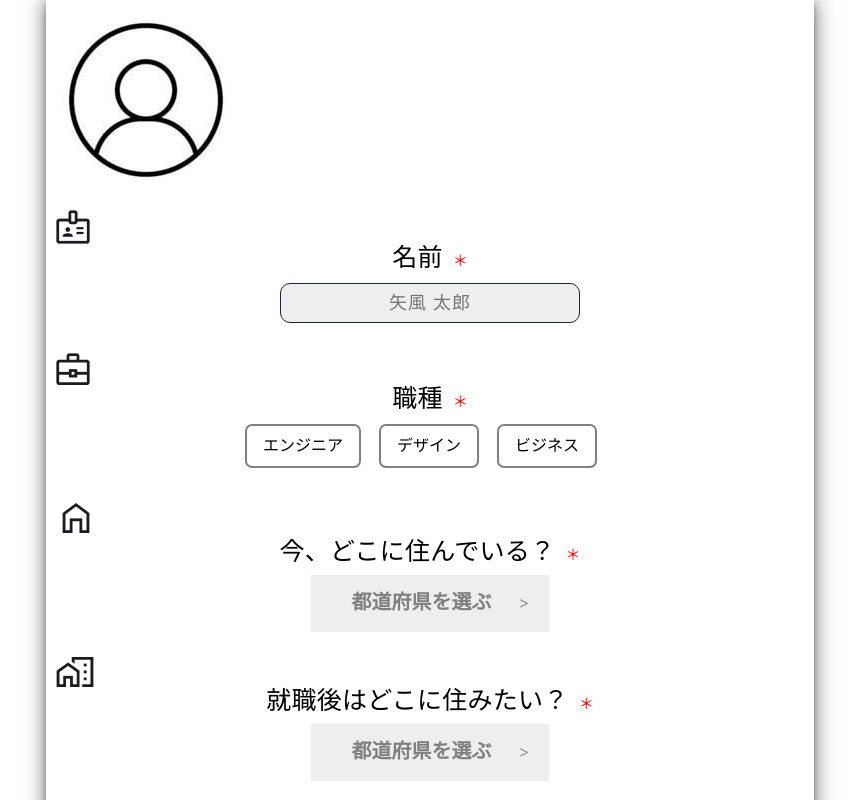
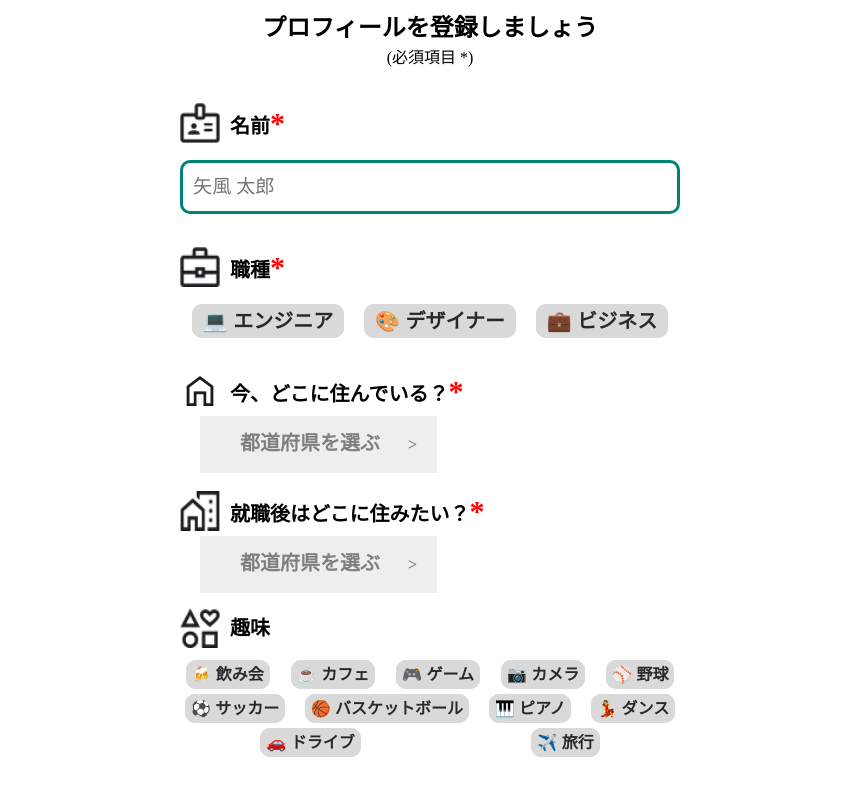
Before and after one commit to ExpectBonus/doko-yahoo, a Vue app in the folder front/: page /profile in a window 1280 px wide. Shown: the top 800 px of the page, without its empty margins (210-1069 px from the left). Built offline with nearby package versions, Linux system fonts and the light colour scheme.

Commit message:
fix: レイアウト修正中...

```diff
--- a/front/src/components/JobSelector.vue
+++ b/front/src/components/JobSelector.vue
@@ -1,6 +1,6 @@
 <template>
 	<div id="jobs-selector">
-    <div v-for="(job, index) in jobs_list" class="job" :key="index">
+		<div v-for="(job, index) in showJobsList" class="job" :key="index">
 			<input
 				:id="'job' + index"
 				v-model="selectedJobName"
@@ -18,9 +18,15 @@
 <script>
 	export default {
 		name: "JobSelector",
+		props: {
+			includeAll: {
+				type: Boolean,
+				default: true,
+			},
+		},
 		data() {
 			return {
-      jobs_list: [
+				jobsList: [
 					{
 						emoji: "🌐",
 						displayName: "ALL",
@@ -45,6 +51,11 @@ export default {
 				selectedJobName: "",
 			};
 		},
+		computed: {
+			showJobsList() {
+				return this.includeAll ? this.jobsList : this.jobsList.slice(1);
+			},
+		},
 		watch: {
 			selectedJobName: function (newValue, oldValue) {
 				this.$emit("selectedJob", newValue);
@@ -58,12 +69,10 @@ export default {
 		font-family: MyFontFamily, sans-serif;
 		position: relative;
 		width: 100%;
-  height: 3rem;
 		display: flex;
 		flex-direction: row;
 		align-items: center;
 		justify-content: space-around;
-  gap: 10px;
 		overflow: auto;
 		padding: 2px;
 	}
@@ -92,13 +101,14 @@ label {
 		width: 100%;
 		height: 100%;
 		text-align: center;
+		font-size: 20px;
 		font-weight: bold;
 		white-space: nowrap;
 		color: #292929;
 		background-color: #d9d9d9;
 		border-radius: 10px;
 		border: 1px solid #d9d9d9;
-  padding: 0.3rem;
+		padding: 5px 10px;
 		transition: all 0.3s ease-out;
 	}
 
@@ -126,18 +136,19 @@ input[type="radio"]:checked + label {
 			U+2692-2697, U+2699, U+269B-269C, U+26A0-26A1, U+26AA-26AB, U+26B0-26B1,
 			U+26BD-26BE, U+26C4-26C5, U+26C8, U+26CE-26CF, U+26D1, U+26D3-26D4,
 			U+26E9-26EA, U+26F0-26F5, U+26F7-26FA, U+26FD, U+2702, U+2705, U+2708-270D,
-    U+270F, U+2712, U+2714, U+2716, U+271D, U+2721, U+2728, U+2733-2734, U+2744,
-    U+2747, U+274C, U+274E, U+2753-2755, U+2757, U+2763-2764, U+2795-2797,
-    U+27A1, U+27B0, U+27BF, U+2934-2935, U+2B05-2B07, U+2B1B-2B1C, U+2B50,
-    U+2B55, U+3030, U+303D, U+3297, U+3299, U+FE0F, U+1F004, U+1F0CF,
+			U+270F, U+2712, U+2714, U+2716, U+271D, U+2721, U+2728, U+2733-2734,
+			U+2744, U+2747, U+274C, U+274E, U+2753-2755, U+2757, U+2763-2764,
+			U+2795-2797, U+27A1, U+27B0, U+27BF, U+2934-2935, U+2B05-2B07, U+2B1B-2B1C,
+			U+2B50, U+2B55, U+3030, U+303D, U+3297, U+3299, U+FE0F, U+1F004, U+1F0CF,
 			U+1F170-1F171, U+1F17E-1F17F, U+1F18E, U+1F191-1F19A, U+1F1E6-1F1FF,
-    U+1F201-1F202, U+1F21A, U+1F22F, U+1F232-1F23A, U+1F250-1F251, U+1F300-1F321,
-    U+1F324-1F393, U+1F396-1F397, U+1F399-1F39B, U+1F39E-1F3F0, U+1F3F3-1F3F5,
-    U+1F3F7-1F4FD, U+1F4FF-1F53D, U+1F549-1F54E, U+1F550-1F567, U+1F56F-1F570,
-    U+1F573-1F57A, U+1F587, U+1F58A-1F58D, U+1F590, U+1F595-1F596, U+1F5A4-1F5A5,
-    U+1F5A8, U+1F5B1-1F5B2, U+1F5BC, U+1F5C2-1F5C4, U+1F5D1-1F5D3, U+1F5DC-1F5DE,
-    U+1F5E1, U+1F5E3, U+1F5E8, U+1F5EF, U+1F5F3, U+1F5FA-1F64F, U+1F680-1F6C5,
-    U+1F6CB-1F6D2, U+1F6E0-1F6E5, U+1F6E9, U+1F6EB-1F6EC, U+1F6F0, U+1F6F3-1F6F8,
+			U+1F201-1F202, U+1F21A, U+1F22F, U+1F232-1F23A, U+1F250-1F251,
+			U+1F300-1F321, U+1F324-1F393, U+1F396-1F397, U+1F399-1F39B, U+1F39E-1F3F0,
+			U+1F3F3-1F3F5, U+1F3F7-1F4FD, U+1F4FF-1F53D, U+1F549-1F54E, U+1F550-1F567,
+			U+1F56F-1F570, U+1F573-1F57A, U+1F587, U+1F58A-1F58D, U+1F590,
+			U+1F595-1F596, U+1F5A4-1F5A5, U+1F5A8, U+1F5B1-1F5B2, U+1F5BC,
+			U+1F5C2-1F5C4, U+1F5D1-1F5D3, U+1F5DC-1F5DE, U+1F5E1, U+1F5E3, U+1F5E8,
+			U+1F5EF, U+1F5F3, U+1F5FA-1F64F, U+1F680-1F6C5, U+1F6CB-1F6D2,
+			U+1F6E0-1F6E5, U+1F6E9, U+1F6EB-1F6EC, U+1F6F0, U+1F6F3-1F6F8,
 			U+1F910-1F93A, U+1F93C-1F93E, U+1F940-1F945, U+1F947-1F94C, U+1F950-1F96B,
 			U+1F980-1F997, U+1F9C0, U+1F9D0-1F9E6, U+E0062-E0063, U+E0065, U+E0067,
 			U+E006C, U+E006E, U+E0073-E0074, U+E0077, U+E007F;
--- a/front/src/views/ProfileView.vue
+++ b/front/src/views/ProfileView.vue
@@ -1,89 +1,54 @@
 <template>
-  <div>
+	<div id="profile-view">
+		<span v-if="isClicked" class="loading">
+			<span> </span>
+			<span> </span>
+		</span>
+		<header>
+			<h2>プロフィールを登録しましょう</h2>
+			<p>(必須項目 *)</p>
+		</header>
 		<div v-if="isError" class="error-msg">
 			<span v-for="(err, index) in errorMsg" :key="index">
 				{{ err }}
 				<br />
 			</span>
 		</div>
-    <div class="profile">
-      <span v-if="isClicked" class="loading">
-        <span> </span>
-        <span> </span>
-      </span>
-      <div v-else class="content">
-        <img src="../assets/profile_icon.jpeg" />
-        <div class="input-form">
-          <div class="label-form">
-            <img class="label-icon" src="../assets/badge.png" />
-            <span class="label-name">名前</span
-            ><span class="required-mark">＊</span>
+		<div class="content">
+			<div class="form-wrapper">
+				<div class="form-title-columns required">
+					<img class="title-icon" src="../assets/badge.png" />
+					<span class="title">名前</span>
 				</div>
-          <div class="input-username">
-            <label class="input-username-label">
+				<div class="input-form name">
 					<input
-                v-if="username"
 						type="text"
-                class="filled-username-field"
 						v-model="username"
 						placeholder="矢風 太郎"
 						required
 					/>
-              <input
-                v-else
-                type="text"
-                class="input-username-field"
-                v-model="username"
-                placeholder="矢風 太郎"
-                required
-              />
-            </label>
-          </div>
-        </div>
-        <div class="input-form">
-          <div class="label-form">
-            <img class="label-icon" src="../assets/business_center.png" />
-            <span class="label-name">職種</span
-            ><span class="required-mark">＊</span>
-          </div>
-          <div class="select-jobs">
-            <input
-              type="radio"
-              class="input-job-field"
-              id="engineer"
-              name="job"
-              value="エンジニア"
-              v-model="job"
-            />
-            <label for="engineer" class="label-job">エンジニア</label>
-            <input
-              type="radio"
-              class="input-job-field"
-              id="designer"
-              name="job"
-              value="デザイナー"
-              v-model="job"
-            />
-            <label for="designer" class="label-job">デザイン</label>
-            <input
-              type="radio"
-              class="input-job-field"
-              id="business"
-              name="job"
-              value="ビジネス"
-              v-model="job"
-            />
-            <label for="business" class="label-job">ビジネス</label>
 				</div>
 			</div>
 
-        <div class="input-form">
-          <div class="label-form">
-            <img class="label-icon" src="../assets/home.png" />
-            <span class="label-name">今、どこに住んでいる？</span
-            ><span class="required-mark">＊</span>
+			<div class="form-wrapper">
+				<div class="form-title-columns required">
+					<img class="title-icon" src="../assets/business_center.png" />
+					<span class="title">職種</span>
 				</div>
-          <div class="modal-button-field">
+				<div class="input-form job">
+					<JobSelector
+						:includeAll="false"
+						@selectedJob="selectedJob = $event"
+					/>
+				</div>
+			</div>
+
+			<div class="form-wrapper">
+				<div class="form-title-columns required">
+					<img class="title-icon" src="../assets/home.png" />
+					<span class="title">今、どこに住んでいる？</span>
+				</div>
+				<div class="input-form from-pref">
 					<a
 						href="#select-born-pref"
 						v-if="born_pref"
@@ -142,14 +107,13 @@
 				</div>
 			</div>
 
-        <div class="input-form">
-          <div class="label-form">
-            <img class="label-icon" src="../assets/home_work.png" />
-            <span class="label-name">就職後はどこに住みたい？</span
-            ><span class="required-mark">＊</span>
+			<div class="form-wrapper">
+				<div class="form-title-columns required">
+					<img class="title-icon" src="../assets/home_work.png" />
+					<span class="title">就職後はどこに住みたい？</span>
 				</div>
 
-          <div class="modal-button-field">
+				<div class="input-form to-pref">
 					<a
 						href="#select-three-pref"
 						v-if="selectedPrefs.length"
@@ -182,11 +146,12 @@
 								:key="sectionIndex"
 							>
 								<div class="label-section">
-                    <span class="label-born-field">{{
-                      regionPref.section
-                    }}</span>
+									<span class="label-born-field">{{ regionPref.section }}</span>
 									<div class="prefs-container">
-                      <span v-for="(pref, prefIndex) in regionPref.prefs" :key="prefIndex">
+										<span
+											v-for="(pref, prefIndex) in regionPref.prefs"
+											:key="prefIndex"
+										>
 											<!-- <input type="checkbox" class="input-born-field" :id="getPrefIndex(pref)"
 										name="three" :value="pref" v-model="selectedPrefs" @click="clickPref"
 										v-bind:disabled="isSelected"> -->
@@ -214,29 +179,13 @@
 				</div>
 			</div>
 
-        <div class="input-form">
-          <div class="label-form">
-            <img class="label-icon" src="../assets/interests.png" />
-            <span class="label-name">趣味</span>
+			<div class="form-wrapper">
+				<div class="form-title-columns">
+					<img class="title-icon" src="../assets/interests.png" />
+					<span class="title">趣味</span>
 				</div>
-          <!-- <HobbiesSelector @selectedHobbies="selectedHobbies = $event" /> -->
-          <div id="hobbies-selector">
-            <div
-              class="hobby"
-              v-for="(hobby, index) in hobbies_list"
-              :key="index"
-            >
-              <input
-                type="checkbox"
-                :id="'hobby' + index"
-                :value="hobby.name"
-                v-model="checkedHobbies"
-              />
-              <label class="label-hobbies" :for="'hobby' + index">
-                <span class="emoji">{{ hobby.emoji }}</span>
-                {{ hobby.name }}
-              </label>
-            </div>
+				<div class="input-form hobbies">
+					<HobbiesSelector @selectedHobbies="selectedHobbies = $event" />
 				</div>
 			</div>
 			<div class="send-button-field">
@@ -249,31 +198,34 @@
 			</div>
 		</div>
 	</div>
-  </div>
 </template>
 <script>
 	import { prefectures as prefs } from "./prefectures.js";
-import { hobbies_list } from "./hobbies.js";
 	import { regionPrefs } from "./prefectures.js";
+	import jobSelector from "@/components/JobSelector.vue";
+	import hobbiesSelector from "@/components/HobbiesSelector.vue";
 	import axios from "axios";
 
 	export default {
 		name: "ProfileView",
+		components: {
+			JobSelector: jobSelector,
+			HobbiesSelector: hobbiesSelector,
+		},
 		data: function () {
 			return {
 				// import prefs
 				regionPrefs,
-      hobbies_list,
 				// input
 				username: "",
-      job: "",
+				selectedJob: "",
 				prefs,
 				born_pref: "",
 				first_pref: "",
 				second_pref: "",
 				third_pref: "",
 				selectedPrefs: [],
-      checkedHobbies: [],
+				selectedHobbies: [],
 				params: {},
 				// button
 				isClicked: false,
@@ -427,172 +379,92 @@ export default {
 	};
 </script>
 <style scoped>
-/* common css */
+	#profile-view {
+		position: relative;
+		width: 100%;
+		display: flex;
+		flex-direction: column;
+		align-items: center;
+		row-gap: 20px;
+	}
 
-* {
+	header {
+		width: 100%;
+		padding: 10px;
 		text-align: center;
 	}
 
 	.content {
-  border-radius: 20px;
-  min-height: 1000px;
+		width: 100%;
+		max-width: 500px;
+		display: flex;
+		flex-direction: column;
+		align-items: center;
+		row-gap: 30px;
 	}
 
-.profile {
-  position: relative;
-  z-index: 1;
-  background: #ffffff;
-  min-height: 850px;
-  max-width: 60%;
-  margin: 0 auto 100px;
-  text-align: center;
-  box-shadow: 0 0 20px 0 rgba(0, 0, 0, 0.6), 0 5px 5px 0 rgba(0, 0, 0, 0.24);
+	.form-wrapper {
+		width: 100%;
+		display: flex;
+		flex-direction: column;
+		align-items: flex-start;
+		row-gap: 15px;
 	}
 
-@media screen and (max-width: 959px) {
-  .profile {
-    position: relative;
-    z-index: 1;
-    background: #ffffff;
-    min-height: 1000px;
-    margin: 0 auto 100px;
-    max-width: 100%;
-    text-align: center;
-    box-shadow: 0 0 20px 0 rgba(0, 0, 0, 0.2), 0 5px 5px 0 rgba(0, 0, 0, 0.24);
+	.form-title-columns {
+		width: 100%;
+		display: flex;
+		flex-direction: row;
+		align-items: center;
+		column-gap: 10px;
 	}
 
-  .send-button-field {
-    margin-top: 80px !important;
+	.form-title-columns .title-icon {
+		width: 40px;
+		height: 40px;
 	}
 
-  .content {
-    border-radius: 20px;
-    min-height: 1100px;
+	.title {
+		font-weight: bold;
+		font-size: 20px;
+		align-items: center;
 	}
+	.required .title::after {
+		content: "*";
+		top: 30px;
+		right: 5px;
+		font-size: 30px;
+		color: red;
 	}
 
 	.input-form {
-  padding: 10px;
-  min-height: 94px;
-  display: flex;
-  flex-direction: column;
-}
-
-.label-form {
-  /* margin-right: 200px; */
-  /* width: 80%; */
-}
-
-.required-mark {
-  padding: 10px;
-  font-size: 15px;
-  color: red;
-}
-
-.label-name {
-  margin-left: 10px;
-  margin-bottom: 15px;
-  font-family: "Hiragino Kaku Gothic ProN";
-  font-style: normal;
-  font-weight: 400;
-  font-size: 25px;
-  line-height: 27px;
-  align-items: center;
-  letter-spacing: 0.01em;
-}
-
-.label-icon {
-  vertical-align: bottom;
+		width: 100%;
 	}
 
 	/* username */
 
-.input-username-field {
-  width: 300px;
-  height: 40px;
-  background: #eeeeee !important;
-  border: 1px solid black;
-  border-radius: 10px !important;
-}
-
-.filled-username-field {
-  width: 300px;
-  height: 40px;
-  background: white;
-  border: 3px solid #008277 !important;
-  border-radius: 10px !important;
-}
-
-/* .input-username-field:hover {
-	border: 1px solid #0094ff;
-	background-color: #cbe9ff;
-} */
-
-.input-username {
-  height: 40px;
-  margin: 10px;
-}
-
-.input-username input[type="text"] {
-  font: 18px/24px sans-serif;
-  box-sizing: border-box;
-  padding: 0.3em;
-  transition: 0.3s;
-  letter-spacing: 1px;
-  color: black;
-  border: 1px solid #1b2538;
-  border-radius: 4px;
-  background-color: white;
-}
-
-.input-username-label input[type="text"]:focus {
-  border: 1px solid #16998e;
-  outline: none;
-  box-shadow: 0 0 5px 1px #16998e;
+	.input-form.name input[type="text"] {
+		width: 100%;
+		font-size: 1.2rem;
+		line-height: 3rem;
+		padding: 0 10px;
+		background: #ffffff;
+		border: 3px solid #008277;
+		border-radius: 10px;
 	}
 
 	/* job */
-
-.select-jobs {
-  margin: 10px;
-}
-
-.input-job-field {
-  /* border: 1px solid #1b2538; */
-  clip: rect(1px, 1px, 1px, 1px);
-  position: absolute !important;
-}
-
-.label-job {
-  display: inline-block;
-  padding: 0.5rem 1rem;
-  margin-right: 18px;
-  border-radius: 7px;
-  border: 2px solid grey;
-  transition: all 0.3s;
-}
-
-.input-job-field:checked + .label-job {
-  background: #008277;
-  color: #fff;
-  border-radius: 10px;
-  text-shadow: 0 0 1px rgba(0, 0, 0, 0.7);
-}
-
-.input-job-field:focus + .label-job {
-  box-shadow: 0 0 5px 1px #16998e;
-  outline-color: #16998e;
-  outline-offset: 0px;
-  outline-style: auto;
-  outline-width: 5px;
+	.input-form job {
+		display: flex;
+		flex-direction: row;
+		flex-wrap: nowrap;
+		overflow-x: scroll;
+		align-items: center;
+		column-gap: 10px;
+		justify-content: space-between;
 	}
 
 	/* dialog */
-
-.select-born {
-  margin: 10px;
-}
-
 	.label-section {
 		font-family: "Hiragino Kaku Gothic ProN";
 		font-style: normal;
@@ -682,7 +554,7 @@ export default {
 		outline-width: 5px;
 	}
 
-.modal-button-field {
+	.input-form from-pref {
 		padding: 20px;
 		min-width: 200px;
 		max-width: 350px;
@@ -901,97 +773,6 @@ export default {
 
 	.three-pref {
 		margin-right: 5px;
-}
-
-/* hobiies */
-#hobbies-selector {
-  font-family: MyFontFamily, sans-serif;
-  position: relative;
-  width: 100%;
-  height: 100px;
-  display: flex;
-  flex-direction: row;
-  align-items: center;
-  justify-content: space-around;
-  gap: 10px;
-  flex-wrap: wrap;
-  max-width: 400px;
-  margin: 0 auto;
-  padding-top: 20px;
-}
-
-.hobby {
-  position: relative;
-}
-
-input[type="checkbox"] {
-  opacity: 0;
-  position: absolute;
-  top: 0;
-  left: 0;
-  height: 100%;
-  width: 100%;
-  margin: 0;
-  cursor: pointer;
-}
-
-.label-hobbies {
-  width: 100%;
-  height: 100%;
-  text-align: center;
-  font-weight: bold;
-  color: #292929;
-  background-color: #d9d9d9;
-  border-radius: 10px;
-  border: 1px solid #d9d9d9;
-  padding: 0.3rem;
-  transition: all 0.3s ease-out;
-}
-
-input[type="checkbox"]:checked + label {
-  color: #ffffff;
-  background-color: #008277;
-  border-color: #008277;
-}
-
-@font-face {
-  font-family: MyFontFamily;
-  src: local("Hiragino Kaku Gothic ProN"), local("Meiryo");
-}
-
-@font-face {
-  font-family: MyFontFamily;
-  src: local("Segoe UI Emoji"), local("Segoe UI Symbol"),
-    local("Apple Color Emoji"), local("Noto Color Emoji"), local("Noto Emoji");
-  unicode-range:
-		/*U+23, U+2A, U+30-39,*/ U+A9, U+AE, U+200D, U+203C, U+2049,
-    U+20E3, U+2122, U+2139, U+2194-2199, U+21A9-21AA, U+231A-231B, U+2328,
-    U+23CF, U+23E9-23F3, U+23F8-23FA, U+24C2, U+25AA-25AB, U+25B6, U+25C0,
-    U+25FB-25FE, U+2600-2604, U+260E, U+2611, U+2614-2615, U+2618, U+261D,
-    U+2620, U+2622-2623, U+2626, U+262A, U+262E-262F, U+2638-263A, U+2640,
-    U+2642, U+2648-2653, U+2660, U+2663, U+2665-2666, U+2668, U+267B, U+267F,
-    U+2692-2697, U+2699, U+269B-269C, U+26A0-26A1, U+26AA-26AB, U+26B0-26B1,
-    U+26BD-26BE, U+26C4-26C5, U+26C8, U+26CE-26CF, U+26D1, U+26D3-26D4,
-    U+26E9-26EA, U+26F0-26F5, U+26F7-26FA, U+26FD, U+2702, U+2705, U+2708-270D,
-    U+270F, U+2712, U+2714, U+2716, U+271D, U+2721, U+2728, U+2733-2734, U+2744,
-    U+2747, U+274C, U+274E, U+2753-2755, U+2757, U+2763-2764, U+2795-2797,
-    U+27A1, U+27B0, U+27BF, U+2934-2935, U+2B05-2B07, U+2B1B-2B1C, U+2B50,
-    U+2B55, U+3030, U+303D, U+3297, U+3299, U+FE0F, U+1F004, U+1F0CF,
-    U+1F170-1F171, U+1F17E-1F17F, U+1F18E, U+1F191-1F19A, U+1F1E6-1F1FF,
-    U+1F201-1F202, U+1F21A, U+1F22F, U+1F232-1F23A, U+1F250-1F251, U+1F300-1F321,
-    U+1F324-1F393, U+1F396-1F397, U+1F399-1F39B, U+1F39E-1F3F0, U+1F3F3-1F3F5,
-    U+1F3F7-1F4FD, U+1F4FF-1F53D, U+1F549-1F54E, U+1F550-1F567, U+1F56F-1F570,
-    U+1F573-1F57A, U+1F587, U+1F58A-1F58D, U+1F590, U+1F595-1F596, U+1F5A4-1F5A5,
-    U+1F5A8, U+1F5B1-1F5B2, U+1F5BC, U+1F5C2-1F5C4, U+1F5D1-1F5D3, U+1F5DC-1F5DE,
-    U+1F5E1, U+1F5E3, U+1F5E8, U+1F5EF, U+1F5F3, U+1F5FA-1F64F, U+1F680-1F6C5,
-    U+1F6CB-1F6D2, U+1F6E0-1F6E5, U+1F6E9, U+1F6EB-1F6EC, U+1F6F0, U+1F6F3-1F6F8,
-    U+1F910-1F93A, U+1F93C-1F93E, U+1F940-1F945, U+1F947-1F94C, U+1F950-1F96B,
-    U+1F980-1F997, U+1F9C0, U+1F9D0-1F9E6, U+E0062-E0063, U+E0065, U+E0067,
-    U+E006C, U+E006E, U+E0073-E0074, U+E0077, U+E007F;
-}
-
-.emoji {
-  font-weight: normal;
 	}
 
 	.send-button {
```
Lines whose indentation alone changed are shown as unchanged.
